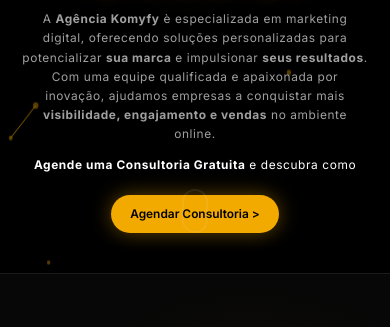
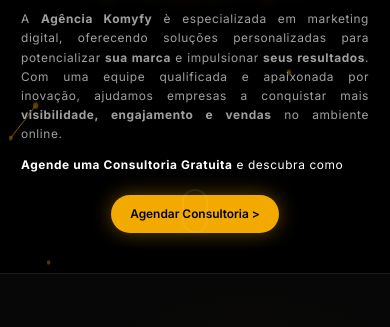
Before and after one commit to obedsamoaz09-blip/Komfydigital, a plain HTML site: page index.html in a window 390 px wide. Shown: the part 770-1097 px from the top of the page. Drawn offline with Linux system fonts and the light colour scheme.

Commit message:
Corrigir justificação de texto no mobile (remover text-align: center forçado)

```diff
--- a/style.css
+++ b/style.css
@@ -560,9 +560,12 @@
         gap: 2rem;
     }
 
-    .hero-secondary-text h2,
+    .hero-secondary-text h2 {
+        text-align: center;
+    }
+
     .hero-secondary-text p {
-        text-align: center;
+        text-align: justify;
     }
 
     .hero-secondary-visual {
```
